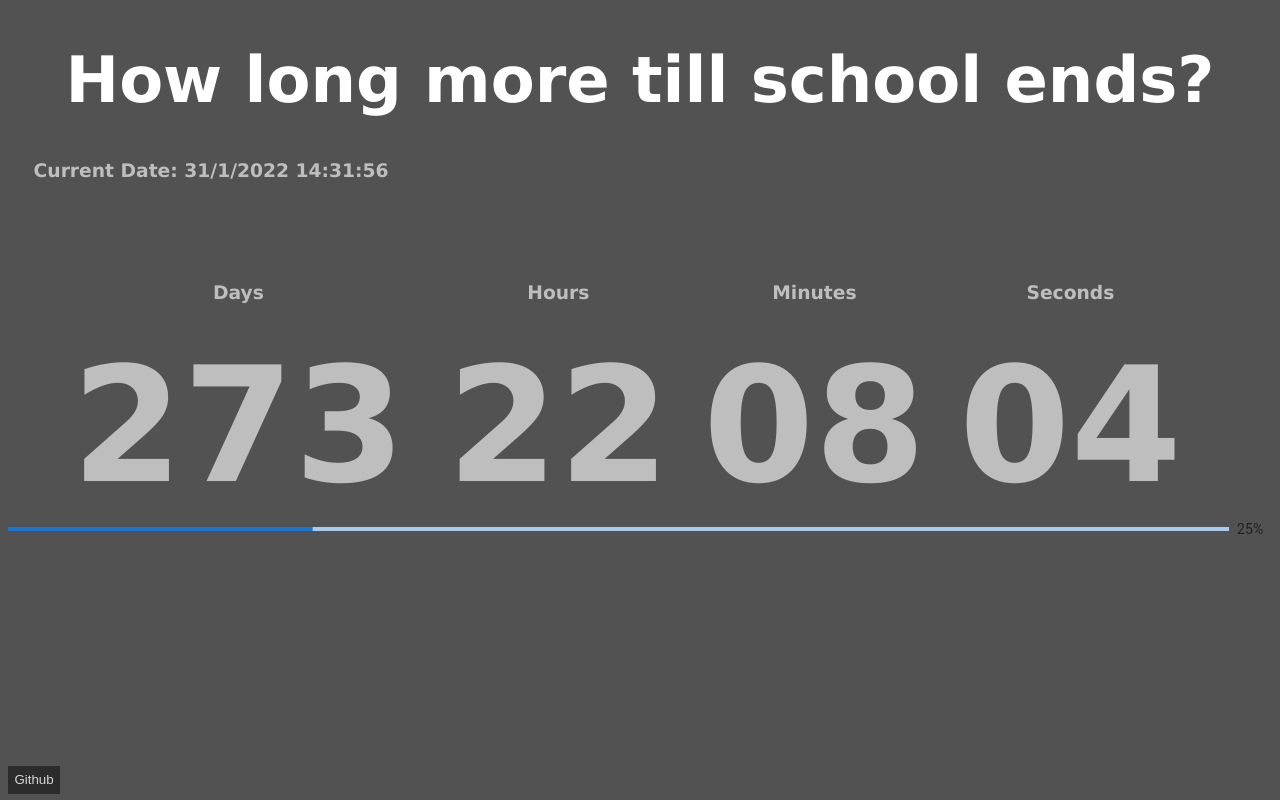
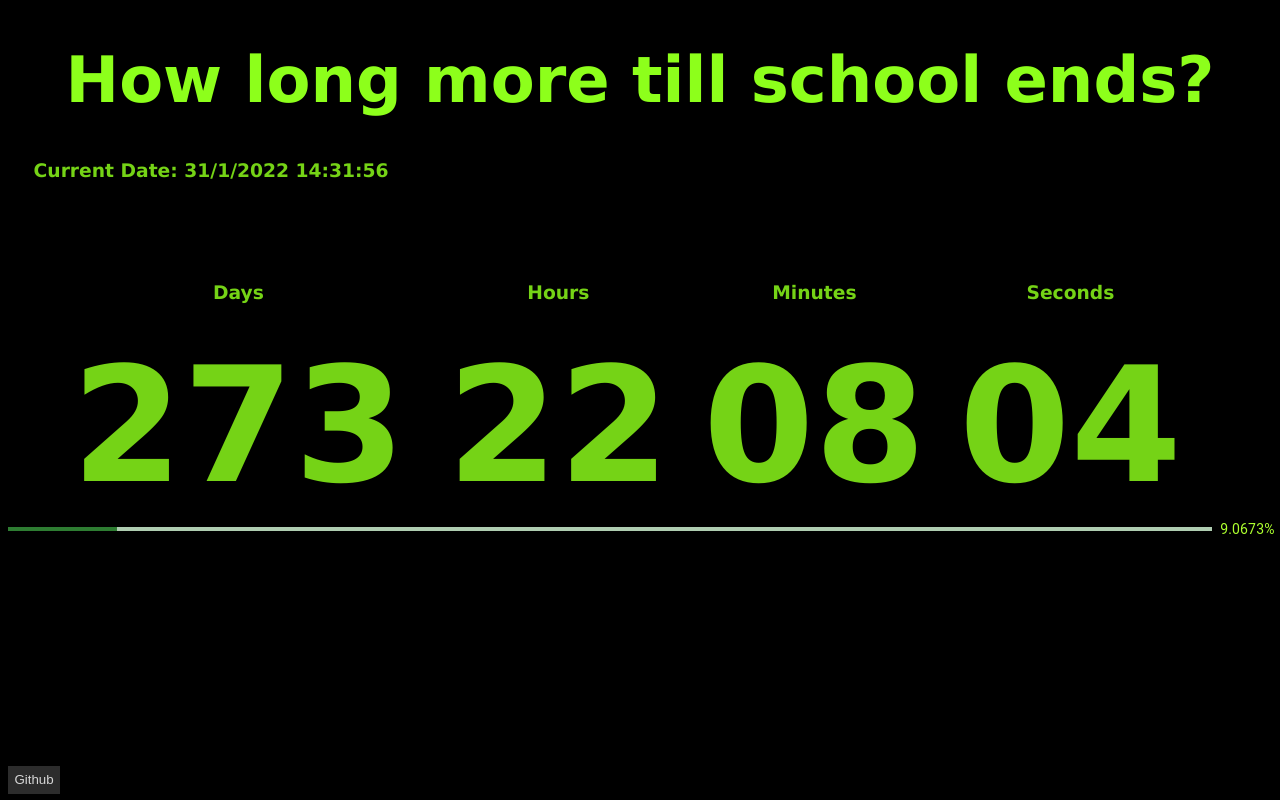
Before and after one commit to AJR07/Days-Till-School-End, a React (Create React App) app: page / in a window 1280 px wide. Built offline with nearby package versions, Linux system fonts and the light colour scheme.

Commit message:
UI changes :)

```diff
--- a/src/Components/App.css
+++ b/src/Components/App.css
@@ -1,14 +1,19 @@
 h1, h2, h3, h4{
 	font-family:'Lucida Sans', 'Lucida Sans Regular', 'Lucida Grande', 'Lucida Sans Unicode', Geneva, Verdana, sans-serif;
-	color: rgba(226, 226, 226, 0.754);
+	color: rgb(77, 139, 15);
 }
 
 h1{
 	font-size: 5vw;
+	color: rgb(141, 255, 27);
 }
 
 h2{
 	font-size: 12.5vw;
+}
+
+h2,h3{
+	color: rgb(117, 211, 22);
 }
 
 #grid{
@@ -20,11 +25,11 @@ h2{
 }
 
 h3:hover{
-	color: rgb(253, 234, 197);
+	color: rgb(135, 255, 14);
 }
 
 h2:hover{
-	color: rgb(253, 234, 197);
+	color: rgb(135, 255, 14);
 }
 
 #links{
--- a/src/Components/App.tsx
+++ b/src/Components/App.tsx
@@ -53,8 +53,8 @@ function differenceInDate() {
 function calculatePercent() {
   let dateNow = new Date().getTime();
   let dateEnd = new Date("November 1, 2022 12:40:0").getTime();
-  let dateTarget = new Date("November 1, 2023 12:40:0").getTime();
-  return 100 - ((dateEnd - dateNow) / (dateTarget - dateEnd) * 100);
+  let dateTarget = new Date("January 4, 2022 7:0:0").getTime();
+  return 100 - ((dateEnd - dateNow) / (dateEnd - dateTarget) * 100);
 }
 
 function App() {
@@ -69,7 +69,7 @@ function App() {
   return (
     <div>
       <div>
-        <h1 style={{ color: "white", textAlign: "center" }}>
+        <h1 style={{ textAlign: "center" }}>
           How long more till school ends?
         </h1>
         <h3 style={{ paddingLeft: "2vw" }}>Current Date: {time}</h3>
--- a/src/Utils/LinearProgressWithLabel.tsx
+++ b/src/Utils/LinearProgressWithLabel.tsx
@@ -11,12 +11,12 @@ export default function LinearProgressWithLabel(props: Props) {
   return (
     <Box sx={{ display: 'flex', alignItems: 'center' }}>
       <Box sx={{ width: '100%', mr: 1 }}>
-        <LinearProgress variant="determinate" {...props} />
+        <LinearProgress color={"success"} variant="determinate" {...props} />
       </Box>
       <Box sx={{ minWidth: 35 }}>
-        <Typography variant="body2" color="text.secondary">{`${Math.round(
-          props.value,
-        )}%`}</Typography>
+        <Typography variant="body2" color="greenyellow">{`${Math.round(
+          props.value * 10000
+        )/10000}%`}</Typography>
       </Box>
     </Box>
   );
--- a/src/index.css
+++ b/src/index.css
@@ -1,3 +1,3 @@
 html{
-  background-color: rgb(82, 82, 82);
+  background-color: rgb(0, 0, 0);
 }
```
